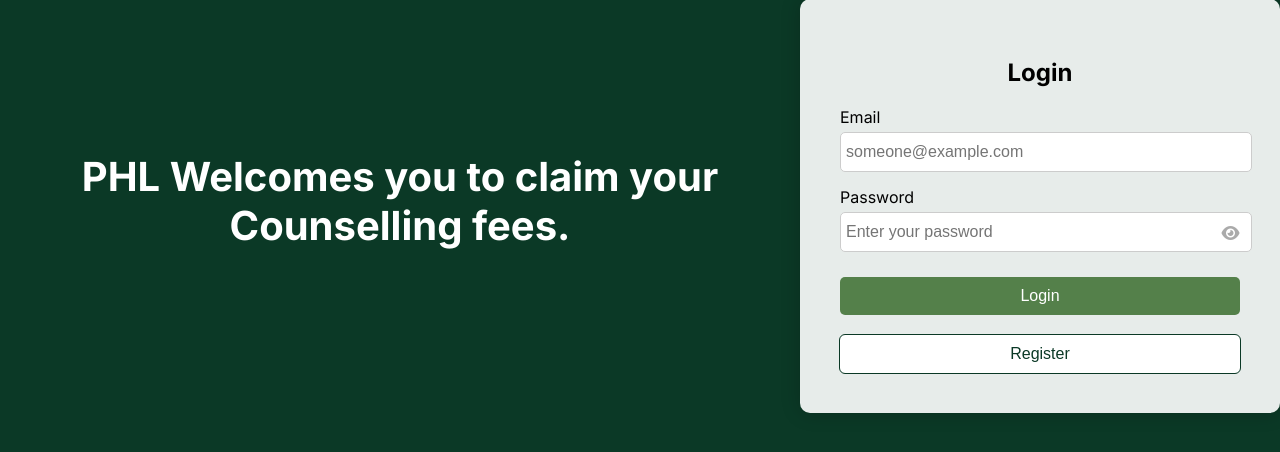
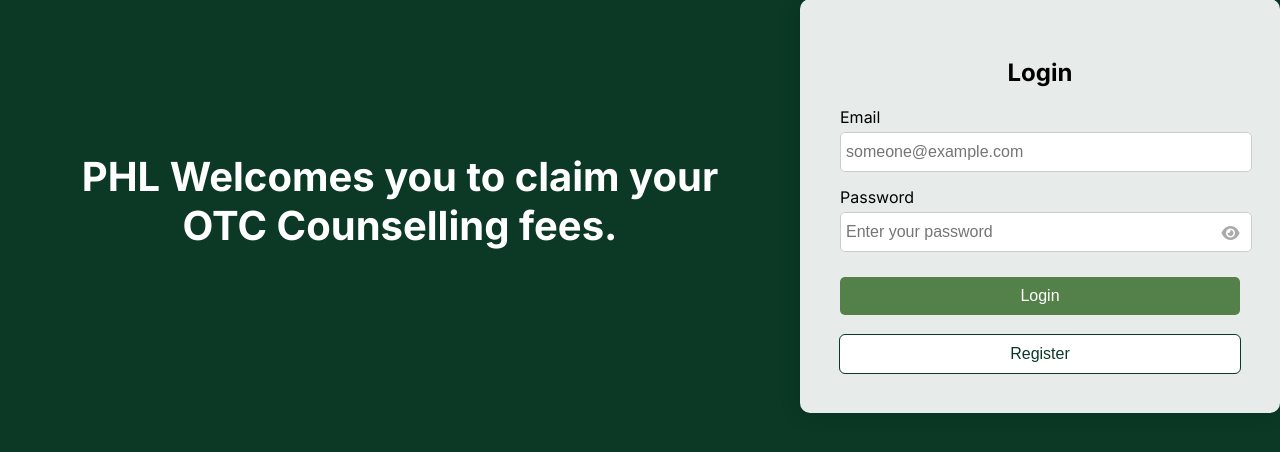
Before and after one commit to hlalani2/pharmacy_project, a Flask app: page /login in a window 1280 px wide. Shown: the part 189-641 px from the top of the page. Run offline with Flask 3, Linux system fonts and the light colour scheme.

Commit message:
added OTC to the welcome messages

```diff
--- a/templates/login.html
+++ b/templates/login.html
@@ -30,7 +30,7 @@
     <!-- Main Section -->
     <div class="main">
         <div class="welcome-message">
-            PHL Welcomes you to claim your Counselling fees.
+            PHL Welcomes you to claim your OTC Counselling fees.
         </div>
         <div class="container">
             <h2>Login</h2>
```
